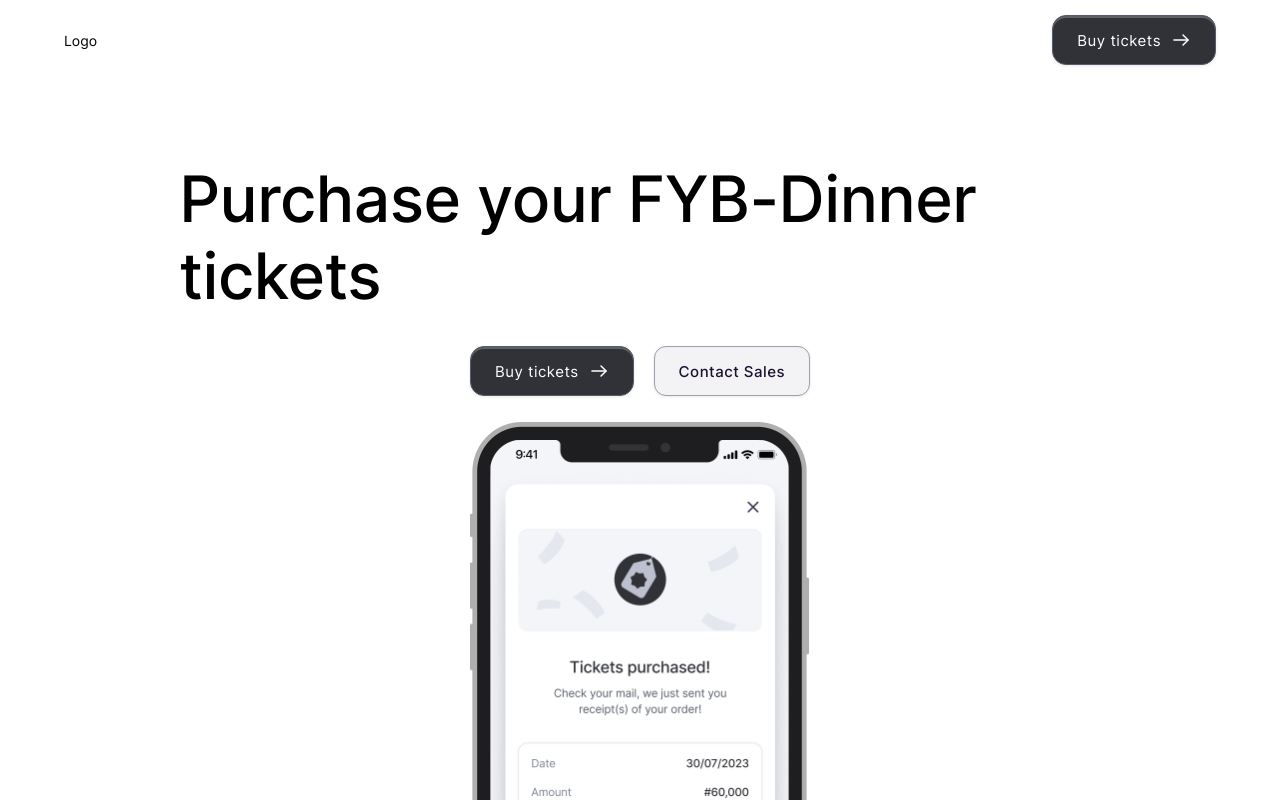
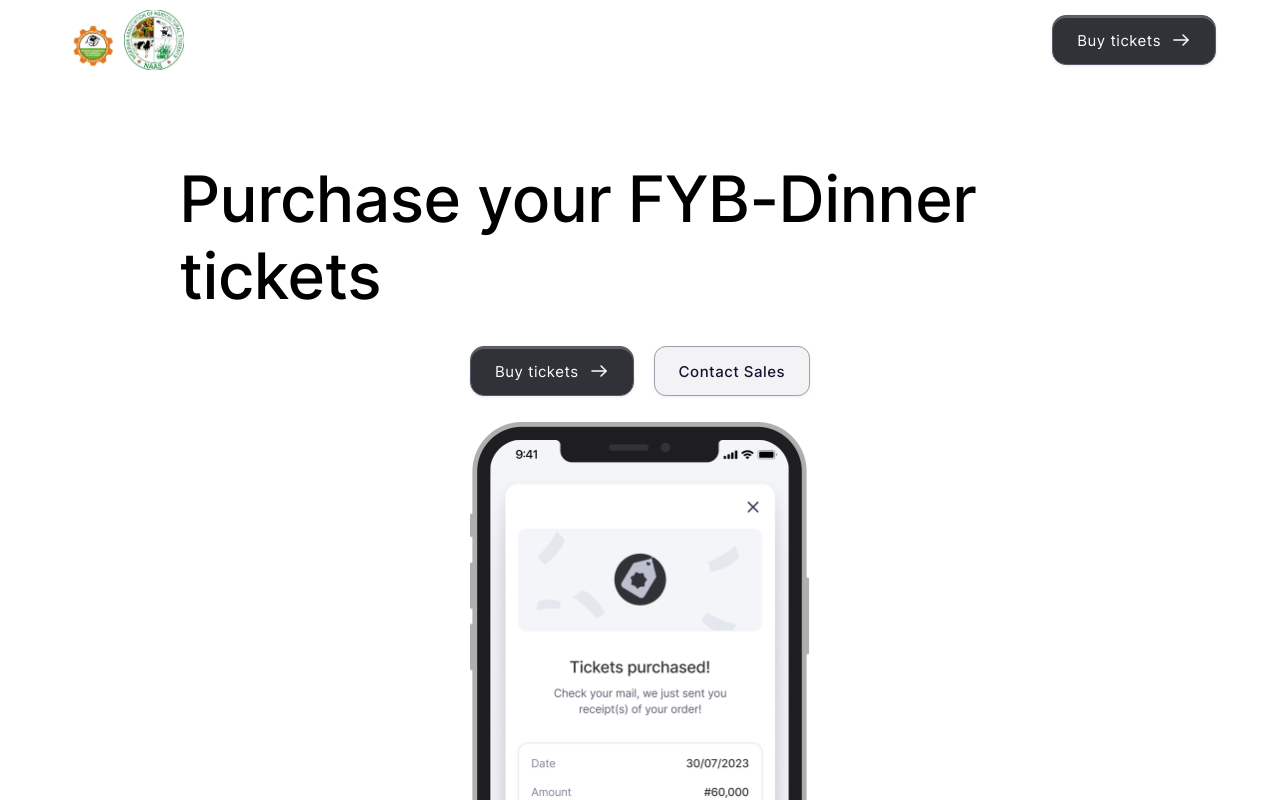
Before and after one commit to elvis-chuks/fybdinner, a Nuxt app: page / in a window 1280 px wide. Built offline with nearby package versions, Linux system fonts and the light colour scheme.

Commit message:
added faculty logos

```diff
--- a/layouts/default.vue
+++ b/layouts/default.vue
@@ -2,7 +2,8 @@
   <div class="wrapper">
     <header>
       <div class="logo">
-        <p>Logo</p>
+        <img src="@/assets/images/nuesa.jpg" alt="NUESA">
+        <img src="@/assets/images/naas.jpg" alt="NAAS">
       </div>
       <div class="cta">
         <primary-button @click.native="showModal = true" />
@@ -36,7 +37,16 @@ header {
   align-items: center;
 }
 
-@media(max-width: 500px) {
+.logo {
+  display: flex;
+  justify-content: space-between;
+}
+
+.logo img {
+  width: 60px;
+}
+
+@media (max-width: 500px) {
   .cta {
     display: none;
   }
--- a/pages/me-and-mine/_id.vue
+++ b/pages/me-and-mine/_id.vue
@@ -1,6 +1,6 @@
 <template>
   <div>
-    <modal v-show="showModal == true" @closeModal="showModal = false">
+    <modal>
       <ticket-view
         :id="id"
         :fullname="fullname"
@@ -24,8 +24,7 @@ export default {
       fullname: '',
       type: '',
       id: '',
-      date: '',
-      showModal: true
+      date: ''
     }
   },
   mounted () {
--- a/pages/regular/_id.vue
+++ b/pages/regular/_id.vue
@@ -1,7 +1,7 @@
 <template>
   <div>
     <client-only>
-      <modal v-show="showModal == true" @closeModal="showModal = false">
+      <modal>
         <ticket-view
           :id="id"
           :fullname="fullname"
@@ -26,8 +26,7 @@ export default {
       fullname: '',
       type: '',
       id: '',
-      date: '',
-      showModal: true
+      date: ''
     }
   },
   mounted () {
```
Also changed, not shown: assets/images/naas.jpg (added), assets/images/nuesa.jpg (added). Lines whose indentation alone changed are shown as unchanged.
